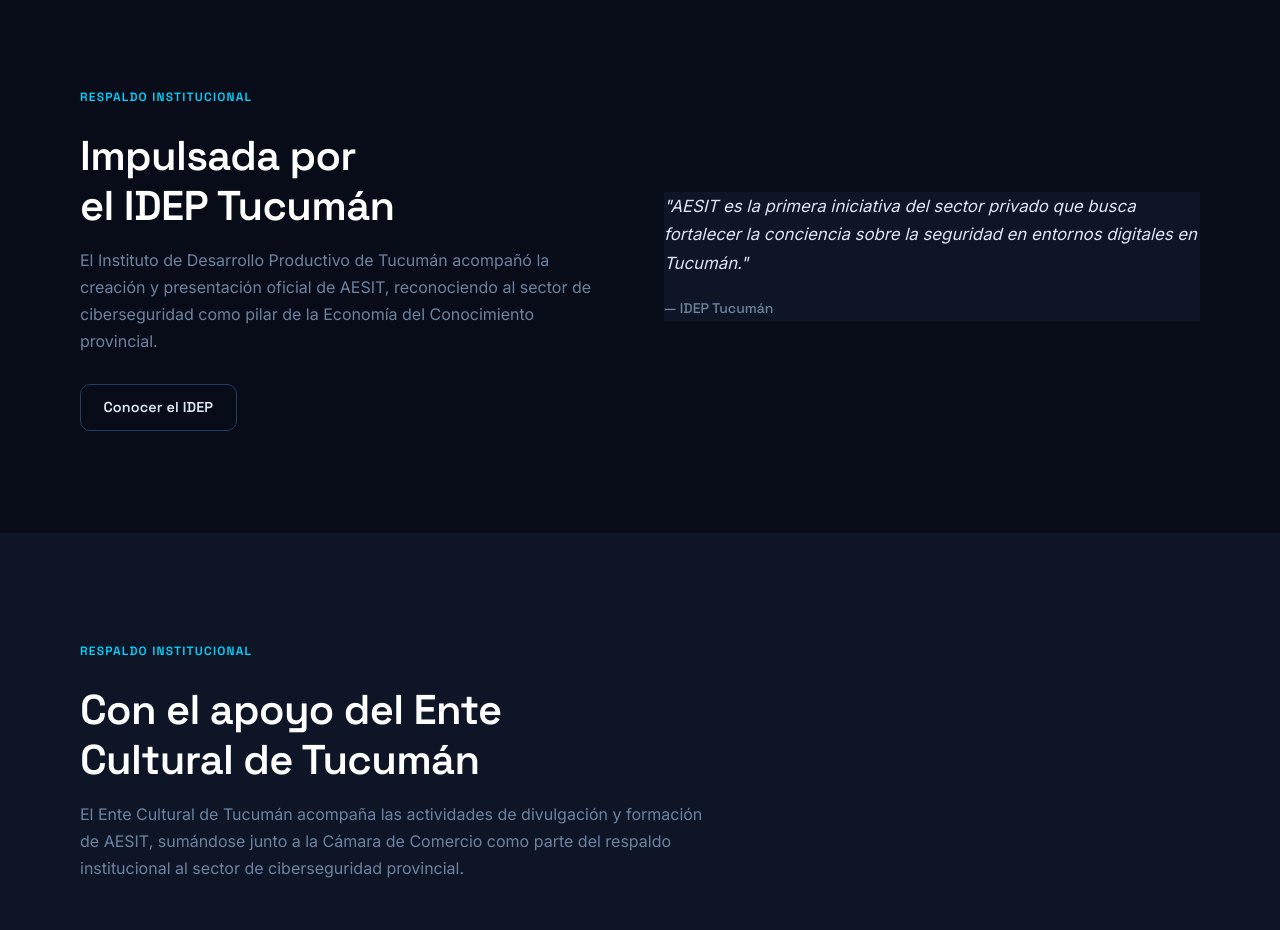
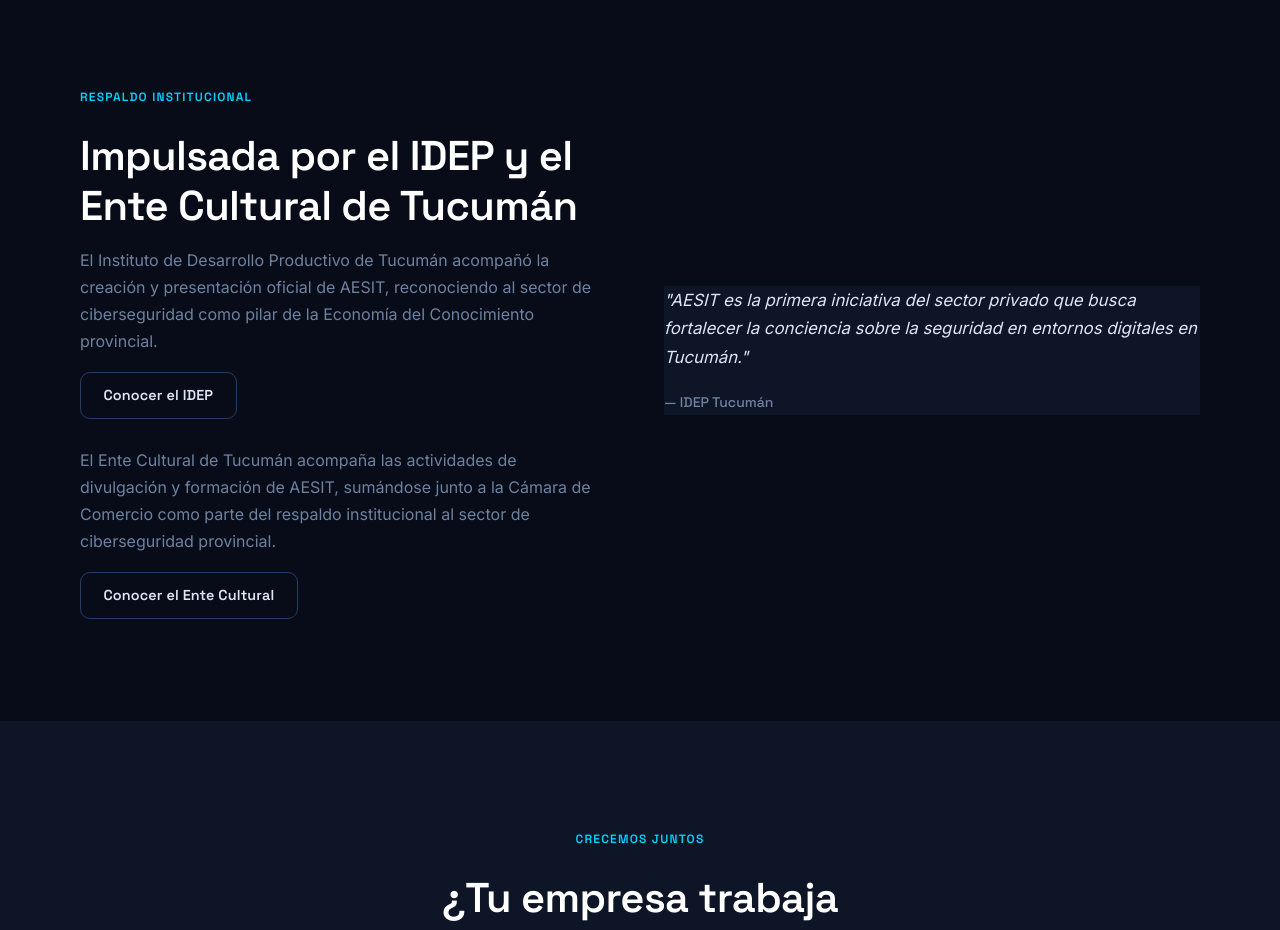
Before and after one commit to devbytorrescampi/landing-aesit, a Next.js app: page /socios in a window 1280 px wide. Shown: the part 1100-2030 px from the top of the page. Built offline with nearby package versions, Linux system fonts and the light colour scheme.

Commit message:
feat: unificar IDEP y Ente Cultural en un solo bloque de respaldo institucional

```diff
--- a/app/socios/page.tsx
+++ b/app/socios/page.tsx
@@ -42,16 +42,17 @@
         </FadeIn>
       </section>
 
-      {/* Bloque IDEP */}
-      <section className="section" aria-labelledby="idep-titulo">
+      {/* Bloque Respaldo institucional */}
+      <section className="section" aria-labelledby="respaldo-titulo">
         <div className="container">
           <div className="idep-layout">
             <FadeIn>
               <span className="eyebrow">Respaldo institucional</span>
-              <h2 id="idep-titulo" style={{ marginTop: "0.75rem", marginBottom: "1rem" }}>
-                Impulsada por el IDEP Tucumán
+              <h2 id="respaldo-titulo" style={{ marginTop: "0.75rem", marginBottom: "1rem" }}>
+                Impulsada por el IDEP y el Ente Cultural de Tucumán
               </h2>
-              <p style={{ color: "var(--text-muted)", marginBottom: "1.75rem", maxWidth: "52ch" }}>
+
+              <p style={{ color: "var(--text-muted)", marginBottom: "1rem", maxWidth: "52ch" }}>
                 El Instituto de Desarrollo Productivo de Tucumán acompañó la creación
                 y presentación oficial de AESIT, reconociendo al sector de ciberseguridad
                 como pilar de la Economía del Conocimiento provincial.
@@ -61,8 +62,24 @@
                 target="_blank"
                 rel="noopener noreferrer"
                 className="btn btn--ghost"
+                style={{ marginBottom: "1.75rem" }}
               >
                 Conocer el IDEP
+              </a>
+
+              <p style={{ color: "var(--text-muted)", marginBottom: "1rem", maxWidth: "52ch" }}>
+                El Ente Cultural de Tucumán acompaña las actividades de
+                divulgación y formación de AESIT, sumándose junto a la Cámara
+                de Comercio como parte del respaldo institucional al sector
+                de ciberseguridad provincial.
+              </p>
+              <a
+                href="https://enteculturaltucuman.gob.ar"
+                target="_blank"
+                rel="noopener noreferrer"
+                className="btn btn--ghost"
+              >
+                Conocer el Ente Cultural
               </a>
             </FadeIn>
 
@@ -79,24 +96,6 @@
               </blockquote>
             </FadeIn>
           </div>
-        </div>
-      </section>
-
-      {/* Bloque Ente Cultural */}
-      <section className="section section--alt" aria-labelledby="ente-cultural-titulo">
-        <div className="container">
-          <FadeIn style={{ maxWidth: "62ch" }}>
-            <span className="eyebrow">Respaldo institucional</span>
-            <h2 id="ente-cultural-titulo" style={{ marginTop: "0.75rem", marginBottom: "1rem" }}>
-              Con el apoyo del Ente Cultural de Tucumán
-            </h2>
-            <p style={{ color: "var(--text-muted)" }}>
-              El Ente Cultural de Tucumán acompaña las actividades de
-              divulgación y formación de AESIT, sumándose junto a la Cámara
-              de Comercio como parte del respaldo institucional al sector
-              de ciberseguridad provincial.
-            </p>
-          </FadeIn>
         </div>
       </section>
 
```
